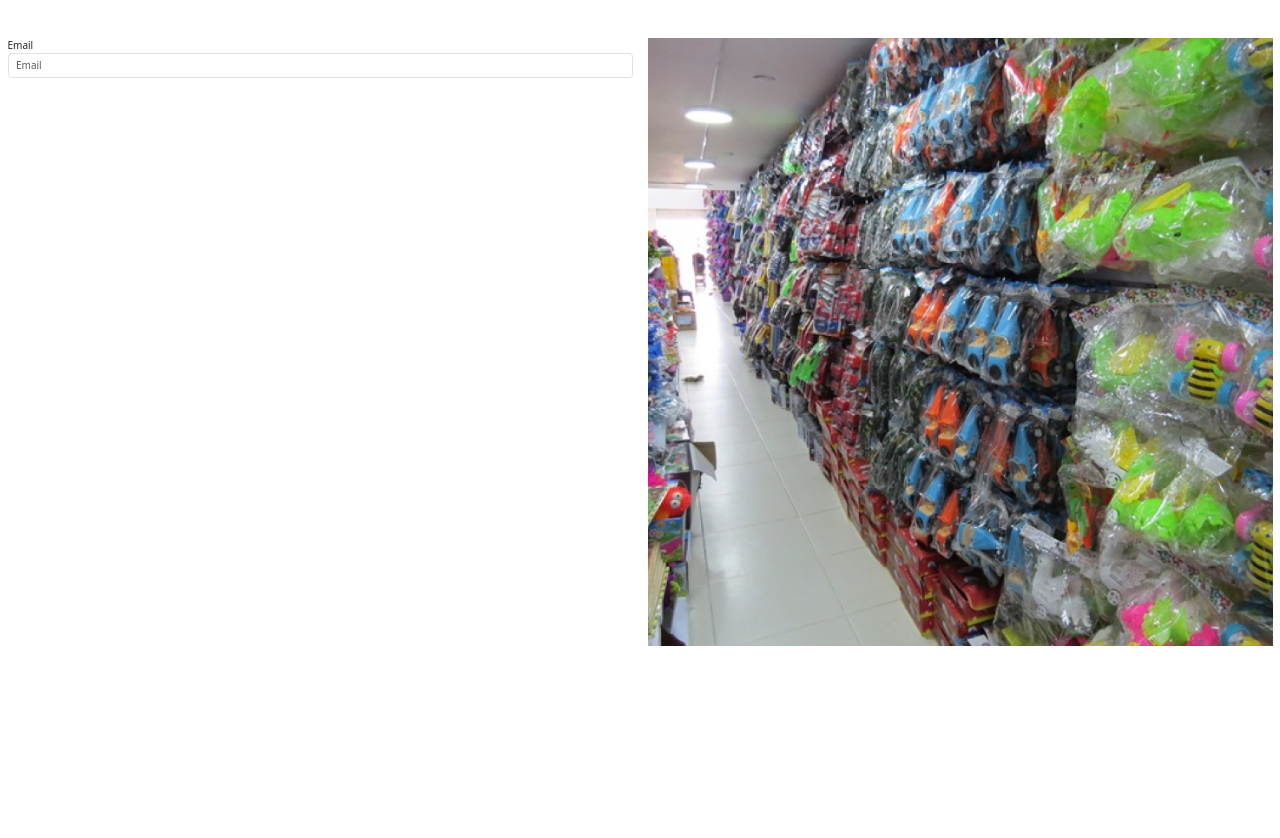
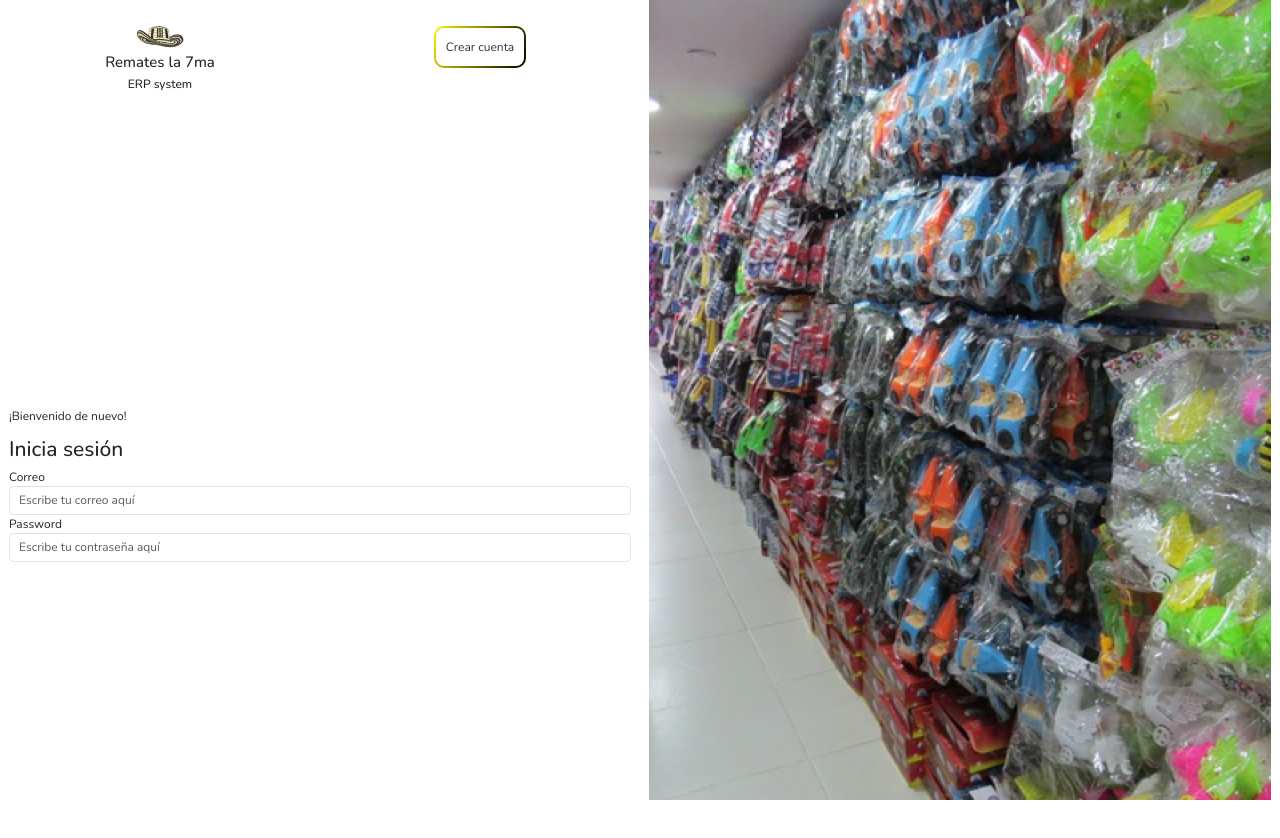
Before and after one commit to AariazP/remates7ma, an Angular app: page /login in a window 1280 px wide. Shown: the top 838 px of the page. Before the commit the page ends 800 px from the top, so only its background shows below. Built offline with nearby package versions, Linux system fonts and the light colour scheme.

Commit message:
form centrado verticalmente

```diff
--- a/src/app/app.component.css
+++ b/src/app/app.component.css
@@ -0,0 +1,4 @@
+*{
+    font-family: url('https://fonts.googleapis.com/css2?family=Nunito:ital,wght@0,200..1000;1,200..1000&display=swap');
+
+}
--- a/src/app/components/login/login.component.css
+++ b/src/app/components/login/login.component.css
@@ -1,13 +1,5 @@
-.container {
-    background-color: blue;
-}
-
-#form {
-
-}
-
 #img {
-    height: 100%;
+    height: 100vh;
     width: 100%;
     object-fit: cover;
     object-position: center;
@@ -18,9 +10,43 @@
 
 #container {
     height: 100%;
-    margin-top: 3%;
+
 }
 
-  .row {
-    height: 100%;
+#btn-crear-cuenta{
+background:
+    linear-gradient(#fff, #fff) padding-box,
+    linear-gradient(120deg, rgb(255, 242, 1), #000000) border-box;
+  color: #313149;
+  padding: 10px;
+  border: 2px solid transparent;
+  border-radius: 10px;
+  display: inline-block;
+  font-size: 12px;
+
+}
+
+.block-info{
+    display: flex;
+    justify-content: center;
+    align-items:safe center;
+    flex-direction: column;
+
+}
+
+.col-left{
+    margin-top: 2%;
+}
+
+
+.label{
+    text-align: left;
+}
+
+.center-form {
+    height: 100%; /* Asegúrate de que el formulario ocupe toda la altura del contenedor */
+    display: flex;
+    flex-direction: column;
+    justify-content: center;
+
   }
--- a/src/app/components/login/login.component.html
+++ b/src/app/components/login/login.component.html
@@ -2,15 +2,36 @@
 
   <div class="row">
 
-    <div class="col-lg-6" id="form">
+    <div class="col-lg-6 col-left">
 
-      <form >
+      <div class="row">
 
-        <div class="form-group">
-          <label for="email">Email</label>
-          <input type="email" class="form-control" formControlName="email" id="email" placeholder="Email">
+        <div class="col-lg-6 block-info">
+          <img src="../../assets/login/sombrero.png" alt="logo" class="img-fluid" id="logo">
+          <h5>Remates la 7ma</h5>
+          <h6>ERP system</h6>
         </div>
+        <div class="col-lg-6">
+          <button class="btn btn-primary mx-auto d-block" id="btn-crear-cuenta">Crear cuenta</button>
+        </div>
+
+      </div>
+
+
+      <form class="center-form">
+
+        <p>¡Bienvenido de nuevo!</p>
+        <h3>Inicia sesión</h3>
+        <label for="email" class="label">Correo</label>
+        <input type="email" class="form-control" formControlName="email" id="email"
+          placeholder="Escribe tu correo aquí">
+        <label for="password" class="label">Password</label>
+        <input type="password" class="form-control" formControlName="password" id="password"
+          placeholder="Escribe tu contraseña aquí">
+
       </form>
+
+
     </div>
 
     <div class="col-lg-6">
--- a/src/styles.css
+++ b/src/styles.css
@@ -1,3 +1,4 @@
 *{
-    font-size: 10px;
+    font-family: 'Nunito';
+    font-size: 12px;
 }
```
